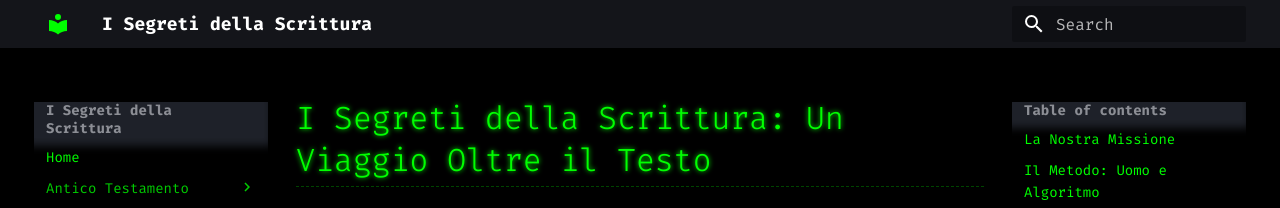
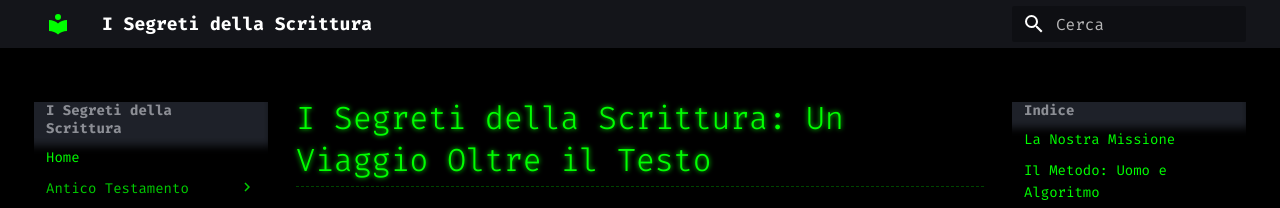
Before and after one commit to blugiander/blog-bibbia, an MkDocs documentation site: the page built from docs/index.md, in a window 1280 px wide. Shown: the top 208 px of the page. Built offline with MkDocs 1.6.1 and Material for MkDocs 9.7.7, drawn with Linux system fonts in a browser that asks for light colours; part of the change alters nothing that is shown.

```diff
--- a/mkdocs.yml
+++ b/mkdocs.yml
@@ -2,6 +2,7 @@ site_name: I Segreti della Scrittura
 site_description: Laboratorio di analisi multidisciplinare dedicato a codici, strutture e simbologie nascoste nei testi antichi.
 theme:
   name: material
+  language: it
   font:
     text: Fira Code
     code: Fira Code
```
